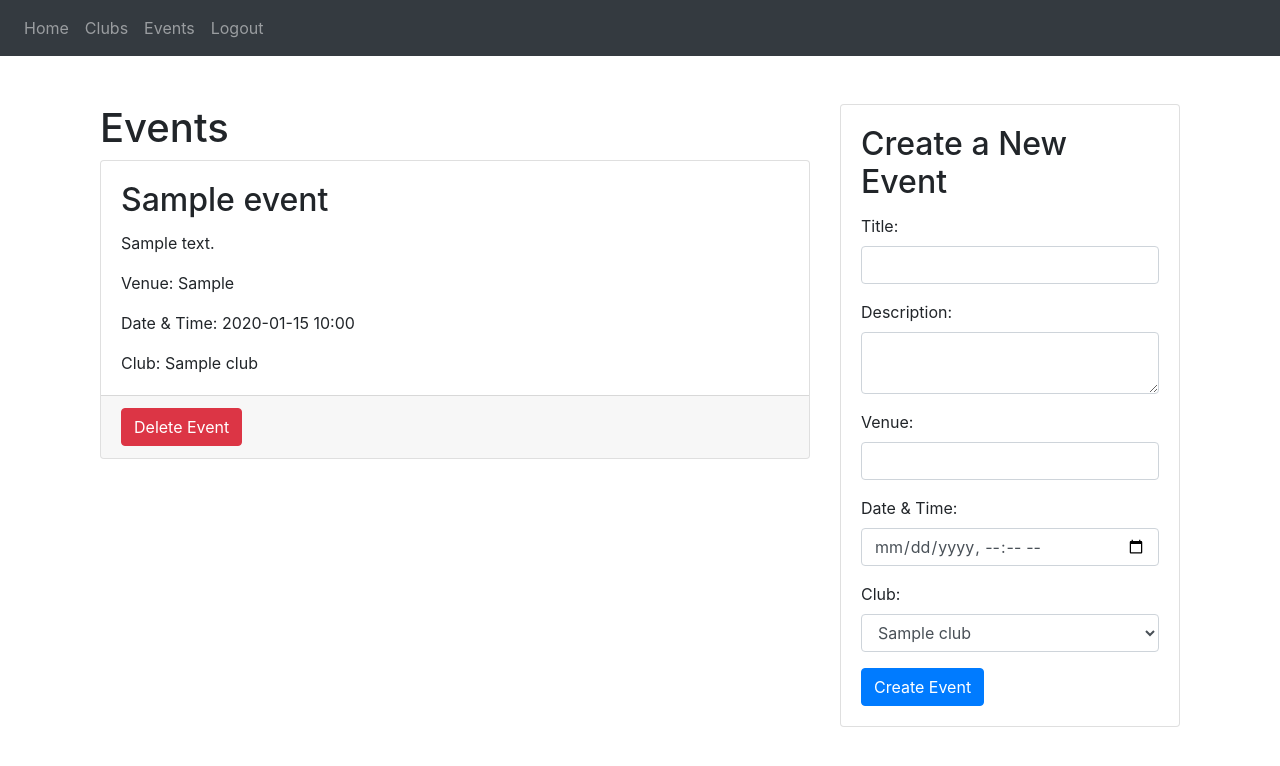
After one commit to eddiephelanfortyfive/RestartedMiniProjectBlock3, a Flask app: page /events in a window 1280 px wide. The commit adds this page. Shown: the top 766 px of the page. Run offline with Flask 3, Linux system fonts and the light colour scheme; a user stored in the database is signed in; tables that the repository leaves empty hold one stand-in row (values such as "Sample post"); some libraries are stand-ins or nearby versions.

Commit message:
events implemented and deletion also allowed

```diff
--- a/Website/Templates/base.html
+++ b/Website/Templates/base.html
@@ -34,6 +34,7 @@
           {% if user.is_authenticated %}
               <a class="nav-item nav-link" id="home" href="/">Home</a>
               <a class="nav-item nav-link" id="clubs" href="/clubs">Clubs</a>
+              <a class="nav-item nav-link" id="events" href="/events">Events</a>
               <a class="nav-item nav-link" id="logout" href="/logout">Logout</a>
           {% else %}
               <a class="nav-item nav-link" id="login" href="/login">Login</a>
--- /dev/null
+++ b/Website/Templates/events.html
@@ -0,0 +1,72 @@
+{% extends "base.html" %}
+{% block title %}Events{% endblock %}
+
+{% block content %}
+<div class="container mt-5">
+  <div class="row">
+    <div class="col-md-8">
+      <h1>Events</h1>
+      <!-- Display existing events -->
+      {% for event in events %}
+      <div class="card mb-3">
+        <div class="card-body">
+          <h2 class="card-title">{{ event.event_title }}</h2>
+          <p class="card-text">{{ event.event_description }}</p>
+          <p class="card-text">Venue: {{ event.event_venue }}</p>
+          <!-- Format the date and time to remove seconds -->
+          <p class="card-text">Date & Time: {{ event.event_date_time.strftime('%Y-%m-%d %H:%M') }}</p>
+          {% set club = user_coordinated_clubs | selectattr('club_id', 'equalto', event.club_id) | first %}
+          <!-- Fetch the club information based on event.club_id -->
+          {% if club %}
+          <p class="card-text">Club: {{ club.club_name }}</p>
+          {% endif %}
+        </div>
+        {% set is_coordinator = current_user.is_authenticated and club and (current_user.id == club.coordinator_id) %}
+        {% if is_coordinator or current_user.is_admin_coordinator %}
+        <div class="card-footer text-end">
+          <form method="POST" action="/delete_event/{{ event.event_id }}">
+            <button type="submit" class="btn btn-danger">Delete Event</button>
+          </form>
+        </div>
+        {% endif %}
+      </div>
+      {% endfor %}
+    </div>
+    <div class="col-md-4">
+      <!-- Form to create a new event -->
+      <div class="card">
+        <div class="card-body">
+          <h2 class="card-title">Create a New Event</h2>
+          <form method="POST" action="/create_event">
+            <div class="form-group">
+              <label for="title">Title:</label>
+              <input type="text" class="form-control" id="title" name="title" required>
+            </div>
+            <div class="form-group">
+              <label for="description">Description:</label>
+              <textarea class="form-control" id="description" name="description" required></textarea>
+            </div>
+            <div class="form-group">
+              <label for="venue">Venue:</label>
+              <input type="text" class="form-control" id="venue" name="venue" required>
+            </div>
+            <div class="form-group">
+              <label for="datetime">Date & Time:</label>
+              <input type="datetime-local" class="form-control" id="datetime" name="datetime" required> <!-- Use datetime-local input type -->
+            </div>
+            <div class="form-group">
+              <label for="club">Club:</label>
+              <select class="form-control" id="club" name="club" required>
+                {% for club in user_coordinated_clubs %}
+                <option value="{{ club.club_id }}">{{ club.club_name }}</option>
+                {% endfor %}
+              </select>
+            </div>
+            <button type="submit" class="btn btn-primary">Create Event</button>
+          </form>
+        </div>
+      </div>
+    </div>
+  </div>
+</div>
+{% endblock %}
--- a/Website/__init__.py
+++ b/Website/__init__.py
@@ -44,7 +44,7 @@ def create_database(app):
     with app.app_context():
         if not path.exists('Website/' + DB_NAME):
             # next line allows you to delete database and start fresh
-            db.drop_all()
+            #db.drop_all()
 
             db.create_all()
             # prints out database created successfully
--- a/Website/auth.py
+++ b/Website/auth.py
@@ -2,10 +2,10 @@ from flask import Blueprint, request, render_template, flash, redirect, url_for
 from . import db
 from .models import User
 from .models import Clubs
+from .models import Events
 from werkzeug.security import generate_password_hash, check_password_hash
 auth = Blueprint('auth', __name__)
 from flask_login import login_user, login_required, logout_user, current_user
-from flask import session
 
 @auth.route('/login', methods=['GET', 'POST'])
 def login():
@@ -77,7 +77,7 @@ def sign_up():
             # logs in user after they create their account , might want to change to pending
             # login_user(user, remember=True)
             flash('Account created', category='success')
-            # return redirect(url_for('views.home'))
+            return redirect(url_for('views.home'))
 
             #add to database
     return render_template("sign_up.html", user=current_user)
@@ -87,33 +87,69 @@ def clubs():
     return render_template("clubs.html", clubs=clubs, user=current_user)
 
 
-from flask import request, redirect, url_for
-
-
-from flask import redirect, url_for
-
 @auth.route('/create_club', methods=['POST'])
 def create_club():
     if request.method == 'POST':
         # Get form data
         club_name = request.form['name']
         club_description = request.form['description']
-        coordinator_id = current_user.id  # Get current user's ID
+        coordinator_id = current_user.id
 
-        # Check if a club with the same name already exists
         existing_club = Clubs.query.filter_by(club_name=club_name).first()
         if existing_club:
             flash('A club with the same name already exists.', 'error')
             return redirect(url_for('auth.clubs'))
 
-        # Save the club to the database
         new_club = Clubs(club_name=club_name, club_description=club_description, coordinator_id=coordinator_id)
         db.session.add(new_club)
         db.session.commit()
+        flash('Club created successfully.', 'success')
+        return redirect(url_for('auth.clubs'))
 
-        # Redirect back to the clubs page after creating the club
-        flash('Club created successfully.', 'success')
-        return redirect(url_for('auth.clubs'))  # Corrected URL
+    return redirect(url_for('auth.clubs'))
 
-    # Handle other HTTP methods if necessary
-    return redirect(url_for('auth.clubs'))  # Corrected URL
+@auth.route('/events')
+def events():
+    user_coordinated_clubs = Clubs.query.filter_by(coordinator_id=current_user.id).all()
+    events = Events.query.all()
+    return render_template("events.html", events=events, user_coordinated_clubs=user_coordinated_clubs,
+                           user=current_user)
+
+
+from datetime import datetime
+@auth.route('/create_event', methods=['POST'])
+def create_event():
+    if request.method == 'POST':
+        title = request.form['title']
+        description = request.form['description']
+        venue = request.form['venue']
+        datetime_str = request.form['datetime']
+        club_id = request.form['club']  # Extract club ID from form data
+
+        # Convert the datetime string to a Python datetime object
+        event_datetime = datetime.fromisoformat(datetime_str)
+
+        new_event = Events(event_title=title, event_description=description, event_venue=venue,
+                           event_date_time=event_datetime, club_id=club_id)  # Include club ID in the new event
+        db.session.add(new_event)
+        db.session.commit()
+
+        flash('Event created successfully.', 'success')
+        return redirect(url_for('auth.events'))
+
+    return redirect(url_for('auth.events'))
+
+@auth.route('/delete_event/<int:event_id>', methods=['POST'])
+@login_required
+def delete_event(event_id):
+    event = Events.query.get_or_404(event_id)
+    club = Clubs.query.get_or_404(event.club_id)
+
+    if current_user.id == club.coordinator_id or current_user.is_admin_coordinator:
+        db.session.delete(event)
+        db.session.commit()
+        flash('Event deleted successfully.', 'success')
+    else:
+        flash('You do not have permission to delete this event.', 'error')
+
+    return redirect(url_for('auth.events'))
```
